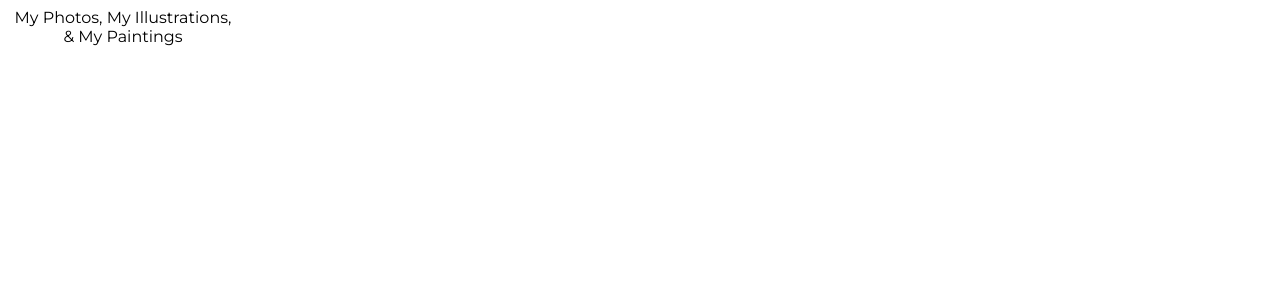
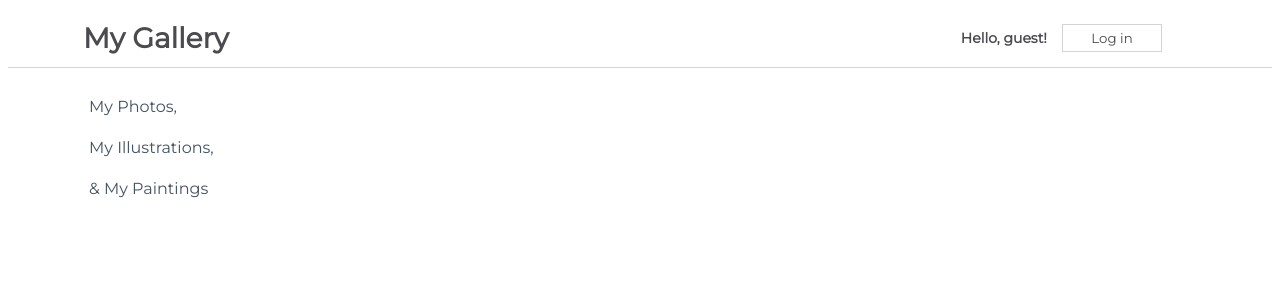
Before and after one commit to Tom-Ainsworth/ci-react-challenges, a React (Create React App) app in the folder my-app/: page / in a window 1280 px wide. Shown: the top 300 px of the page. Built offline with nearby package versions, Linux system fonts and the light colour scheme.

Commit message:
Add navbar component

```diff
--- a/my-app/src/App.js
+++ b/my-app/src/App.js
@@ -1,8 +1,14 @@
-import css from './App.module.css';
-import Sidebar from './components/Sidebar';
+import css from "./App.module.css";
+import NavBarSimple from "./components/NavBarSimple";
+import Sidebar from "./components/Sidebar";
 
 function App() {
-  return <div className={css.App}>{<Sidebar />}</div>;
+	return (
+		<div className={css.App}>
+			<NavBarSimple />
+			<Sidebar />
+		</div>
+	);
 }
 
 export default App;
--- /dev/null
+++ b/my-app/src/components/NavBarSimple.js
@@ -0,0 +1,35 @@
+import React from "react";
+import css from "./css/NavBarSimple.module.css";
+
+export default class NavBarSimple extends React.Component {
+	constructor(props) {
+		super(props);
+		this.state = {
+			message: "Hello, guest!",
+			buttonText: "Log in",
+		};
+	}
+	handleClick = () => {
+		this.setState(
+			(prevState) => ({
+				message: prevState.message === "Hello, guest!" ? "Welcome back, User!" : "Hello, guest!",
+				buttonText: prevState.buttonText === "Log in" ? "Log out" : "Log in",
+			}),
+			() => {
+				console.log("Current state:", this.state.message);
+			}
+		);
+	};
+
+	render() {
+		return (
+			<div className={css.NavBar}>
+				<h1>My Gallery</h1>
+				<div>
+					<span>{this.state.message}</span>
+					<button onClick={() => this.handleClick()}>{this.state.buttonText}</button>
+				</div>
+			</div>
+		);
+	}
+}
--- a/my-app/src/components/Sidebar.js
+++ b/my-app/src/components/Sidebar.js
@@ -1,9 +1,11 @@
+import css from './css/Sidebar.module.css';
+
 const Sidebar = () => {
   return (
-    <div>
-      <a>My Photos, </a>
-      <a>My Illustrations, </a>
-      <a>& My Paintings</a>
+    <div className={css.sidebar}>
+      <a href="#">My Photos, </a>
+      <a href="#">My Illustrations, </a>
+      <a href="#">& My Paintings</a>
     </div>
   );
 };
```
